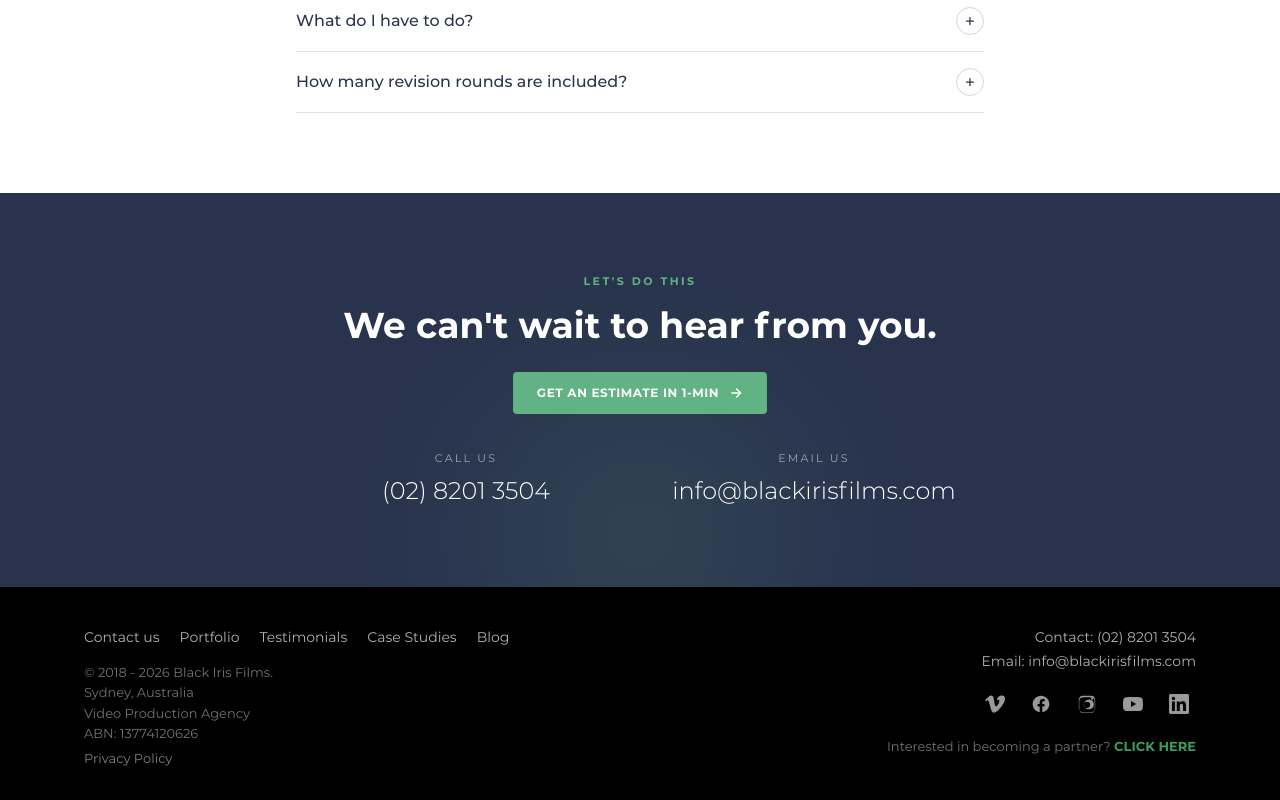
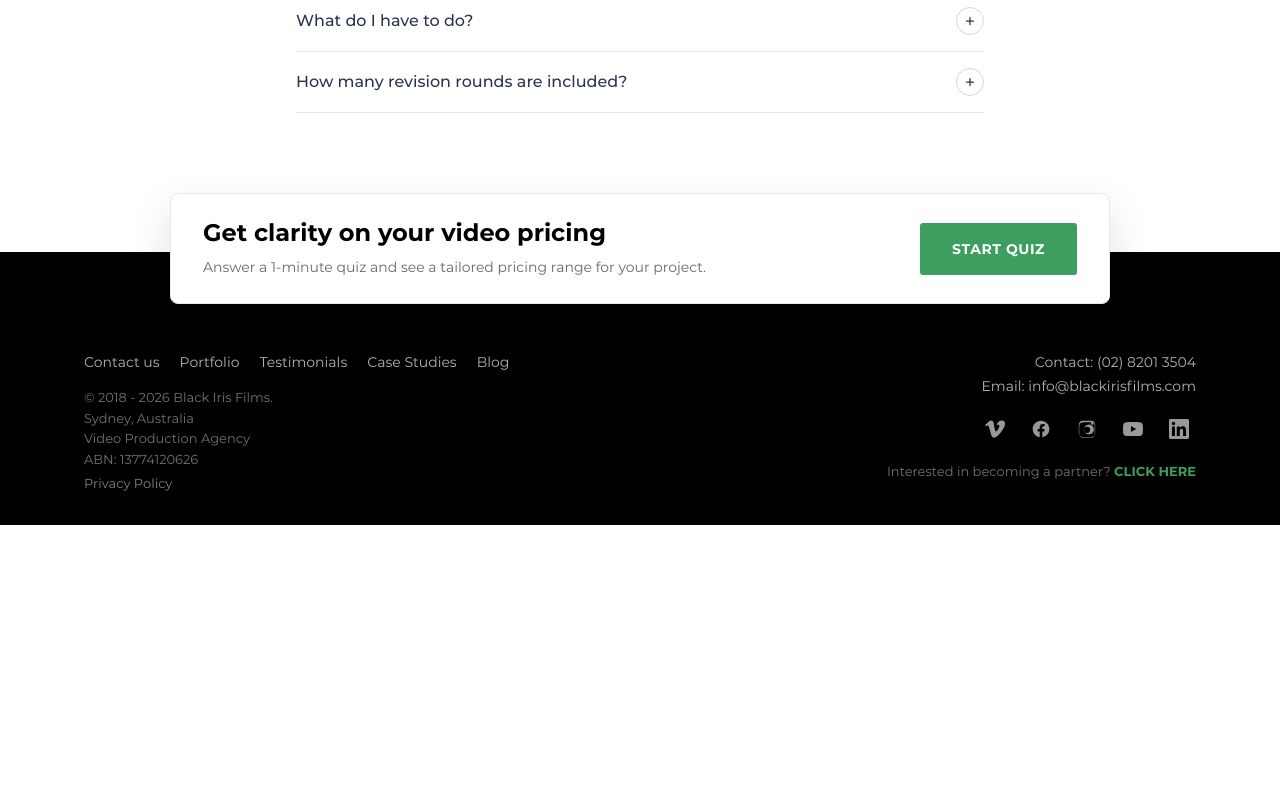
Before and after one commit to titusmaclaren/bif-homepage, a Next.js app: page / in a window 1280 px wide. Shown: the part 10147-10947 px from the top of the page. After the commit the page ends 10672 px from the top, so only its background shows below. Built offline with nearby package versions, Linux system fonts and the light colour scheme.

Commit message:
Replace final CTA with footer pricing callout

```diff
--- a/app/components/FinalCTA.tsx
+++ b/app/components/FinalCTA.tsx
@@ -1,56 +1,27 @@
 export function FinalCTA() {
   return (
-    <section id="estimate" className="bg-navy text-white py-16 md:py-20 relative overflow-hidden">
-      <div
-        aria-hidden
-        className="absolute -bottom-32 left-1/2 -translate-x-1/2 h-[360px] w-[720px] rounded-full opacity-16 blur-3xl"
-        style={{ background: "radial-gradient(circle, #61B383 0%, transparent 60%)" }}
-      />
-
-      <div className="relative mx-auto max-w-[1260px] px-6 lg:px-10 text-center">
-        <p className="text-[11px] uppercase tracking-[0.22em] text-mint font-semibold mb-4">
-          Let&apos;s do this
-        </p>
-        <h2 className="font-bold text-white text-3xl md:text-4xl leading-[1.06] max-w-4xl mx-auto">
-          We can&apos;t wait to hear from you.
-        </h2>
-
-        <div className="mt-7 flex flex-wrap justify-center gap-5">
-          <a
-            href="https://quiz.blackirisfilms.com/"
-            className="inline-flex items-center gap-2.5 rounded-sm bg-mint hover:bg-mint-bright px-6 py-3 text-[12px] font-semibold uppercase tracking-wider text-white transition-colors"
-          >
-            Get an estimate in 1-min
-            <svg width="14" height="14" viewBox="0 0 24 24" fill="none" stroke="currentColor" strokeWidth="2.4" strokeLinecap="round" strokeLinejoin="round">
-              <path d="M5 12h14M13 5l7 7-7 7"/>
-            </svg>
-          </a>
+    <section
+      id="estimate"
+      className="px-6 pb-2"
+      style={{
+        background: "linear-gradient(to bottom, #ffffff 0%, #ffffff 50%, #000000 50%, #000000 100%)",
+      }}
+    >
+      <div className="mx-auto flex max-w-[940px] flex-col gap-6 rounded-lg border border-[#e8e8e8] bg-white px-6 py-6 shadow-[0_18px_45px_rgba(0,0,0,0.12)] sm:px-8 md:flex-row md:items-center md:justify-between md:gap-7">
+        <div>
+          <h2 className="m-0 text-2xl font-bold leading-tight text-black">
+            Get clarity on your video pricing
+          </h2>
+          <p className="mt-2 text-sm leading-relaxed text-[#666666]">
+            Answer a 1-minute quiz and see a tailored pricing range for your project.
+          </p>
         </div>
-
-        <div className="mt-9 grid md:grid-cols-2 gap-6 max-w-2xl mx-auto text-left md:text-center">
-          <div>
-            <div className="text-[11px] uppercase tracking-[0.2em] text-white/55 mb-2">
-              Call us
-            </div>
-            <a
-              href="tel:+610282013504"
-              className="text-white text-xl md:text-2xl font-light hover:text-mint transition-colors"
-            >
-              (02) 8201 3504
-            </a>
-          </div>
-          <div>
-            <div className="text-[11px] uppercase tracking-[0.2em] text-white/55 mb-2">
-              Email us
-            </div>
-            <a
-              href="mailto:info@blackirisfilms.com?subject=Video%20Enquiry"
-              className="text-white text-xl md:text-2xl font-light hover:text-mint transition-colors break-all"
-            >
-              info@blackirisfilms.com
-            </a>
-          </div>
-        </div>
+        <a
+          href="https://quiz.blackirisfilms.com/"
+          className="inline-flex min-h-[52px] shrink-0 items-center justify-center rounded-[3px] bg-[#3d9e5f] px-8 py-3.5 text-sm font-bold uppercase tracking-[0.04em] text-white transition-colors hover:bg-[#348a52]"
+        >
+          Start quiz
+        </a>
       </div>
     </section>
   );
```
